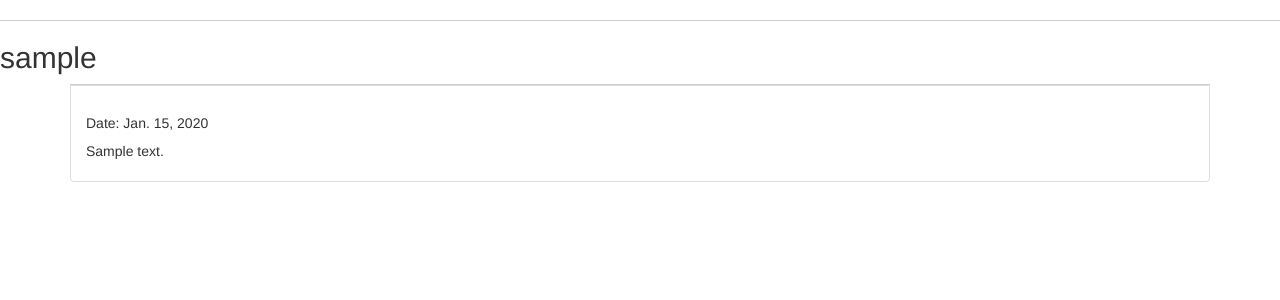
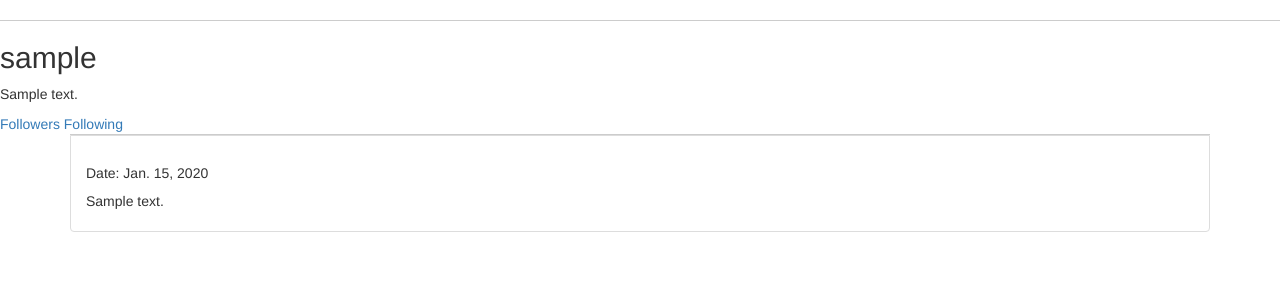
Before and after one commit to LVH-27/dreamy, a Django app: page /users/1/ in a window 1280 px wide. Shown: the part 112-412 px from the top of the page. Run offline with Django 3.2, Linux system fonts and the light colour scheme; tables that the repository leaves empty hold one stand-in row (values such as "Sample post"); some libraries are stand-ins or nearby versions.

Commit message:
Added user follow information links to profile

```diff
--- a/templates/dreamy/profile.html
+++ b/templates/dreamy/profile.html
@@ -2,7 +2,9 @@
 
 {% block content %}
   <h2>{{ user.username }}</h2>
-  <!--<p>{{ user.bio }}</p>-->
+  <p>{{ user.bio }}</p>
+  <a href="{% url 'browse_follows' user_id=user.id follow='followers' %}">Followers</a>
+  <a href="{% url 'browse_follows' user_id=user.id follow='following' %}">Following</a>
   <div class="container">
     <div class="list-group">
       {% for post in user_posts %}
```
